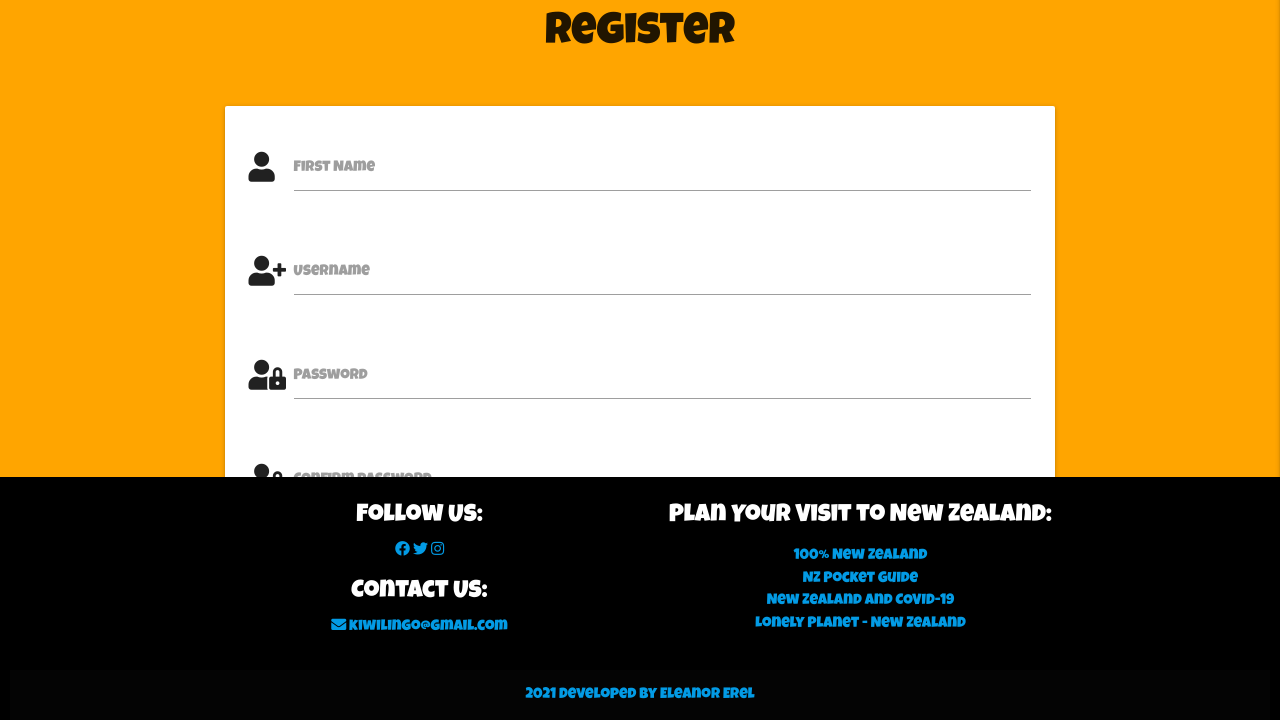
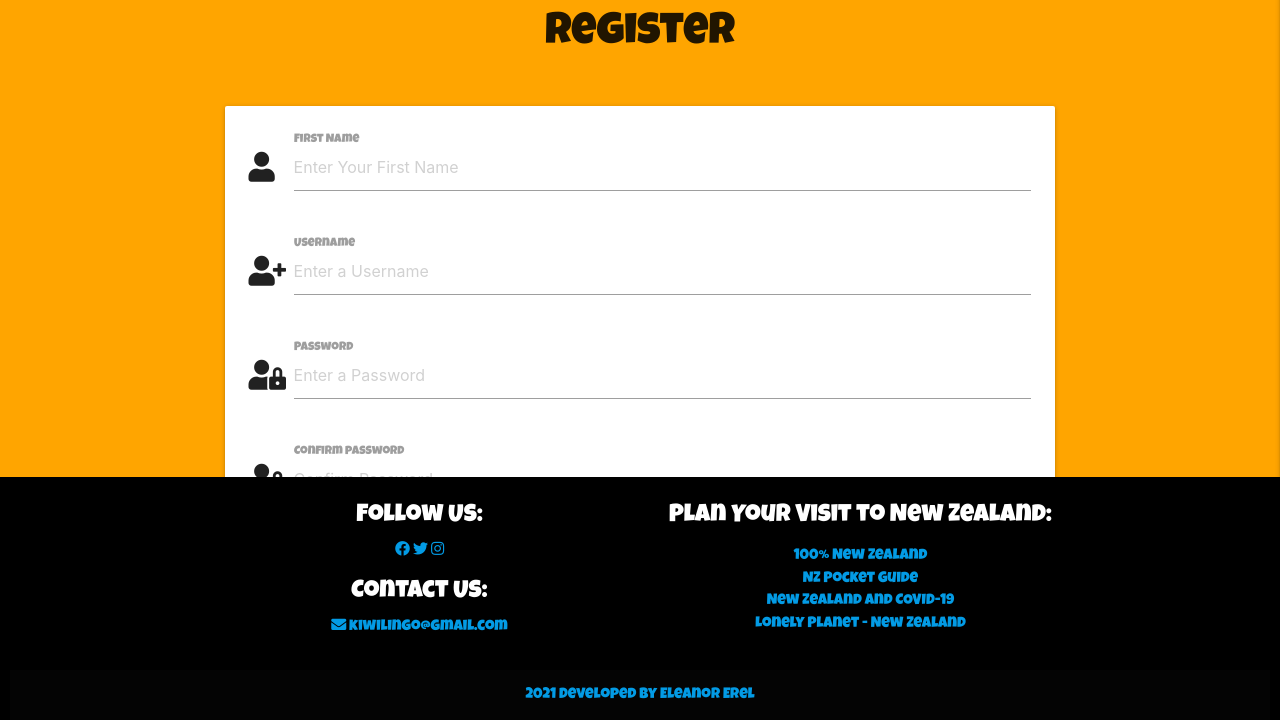
Before and after one commit to elerel/ms3-kiwi-lingo, a Flask app: page /register in a window 1280 px wide. Shown: the part 80-800 px from the top of the page. Run offline with Flask 2, Linux system fonts and the light colour scheme; some libraries are stand-ins or nearby versions.

Commit message:
added register template

```diff
--- a/templates/register.html
+++ b/templates/register.html
@@ -11,7 +11,8 @@
                 <div class="row">
                     <div class="input-field col s12">
                         <i class="fas fa-user prefix light-grey-text text-darken-4"></i>
-                        <input id="firstname" name="firstname" type="text" class="validate">
+                        <input placeholder="Enter Your First Name" id="firstname" name="firstname" type="text"
+                            minlength="3" maxlength="15" pattern="^[a-zA-Z0-9]{3,15}$" class="validate" required>
                         <label for="firstname">First Name</label>
                     </div>
                 </div>
@@ -19,7 +20,8 @@
                 <div class="row">
                     <div class="input-field col s12">
                         <i class="fas fa-user-plus prefix light-grey-text text-darken-4"></i>
-                        <input id="username" name="username" type="text" class="validate">
+                        <input placeholder="Enter a Username" id="username" name="username" type="text" minlength="3"
+                            maxlength="15" pattern="^[a-zA-Z0-9]{3,15}$" class="validate" required>
                         <label for="username">Username</label>
                     </div>
                 </div>
@@ -27,7 +29,8 @@
                 <div class="row">
                     <div class="input-field col s12">
                         <i class="fas fa-user-lock prefix light-grey-text text-darken-4"></i>
-                        <input id="password" name="password" type="password" class="validate">
+                        <input placeholder="Enter a Password" id="password" name="password" type="password"
+                            minlength="5" maxlength="15" pattern="^[a-zA-Z0-9]{5,15}$" class="validate" required>
                         <label for="password">Password</label>
                     </div>
                 </div>
@@ -35,7 +38,9 @@
                 <div class="row">
                     <div class="input-field col s12">
                         <i class="fas fa-user-lock prefix light-grey-text text-darken-4"></i>
-                        <input id="confirm_password" name="confirm_password" type="password" class="validate">
+                        <input placeholder="Confirm Password" id="confirm_password" name="confirm_password"
+                            type="password" minlength="5" maxlength="15" pattern="^[a-zA-Z0-9]{5,15}$" class="validate"
+                            required>
                         <label for="confirm_password">Confirm password</label>
                     </div>
                 </div>
```
